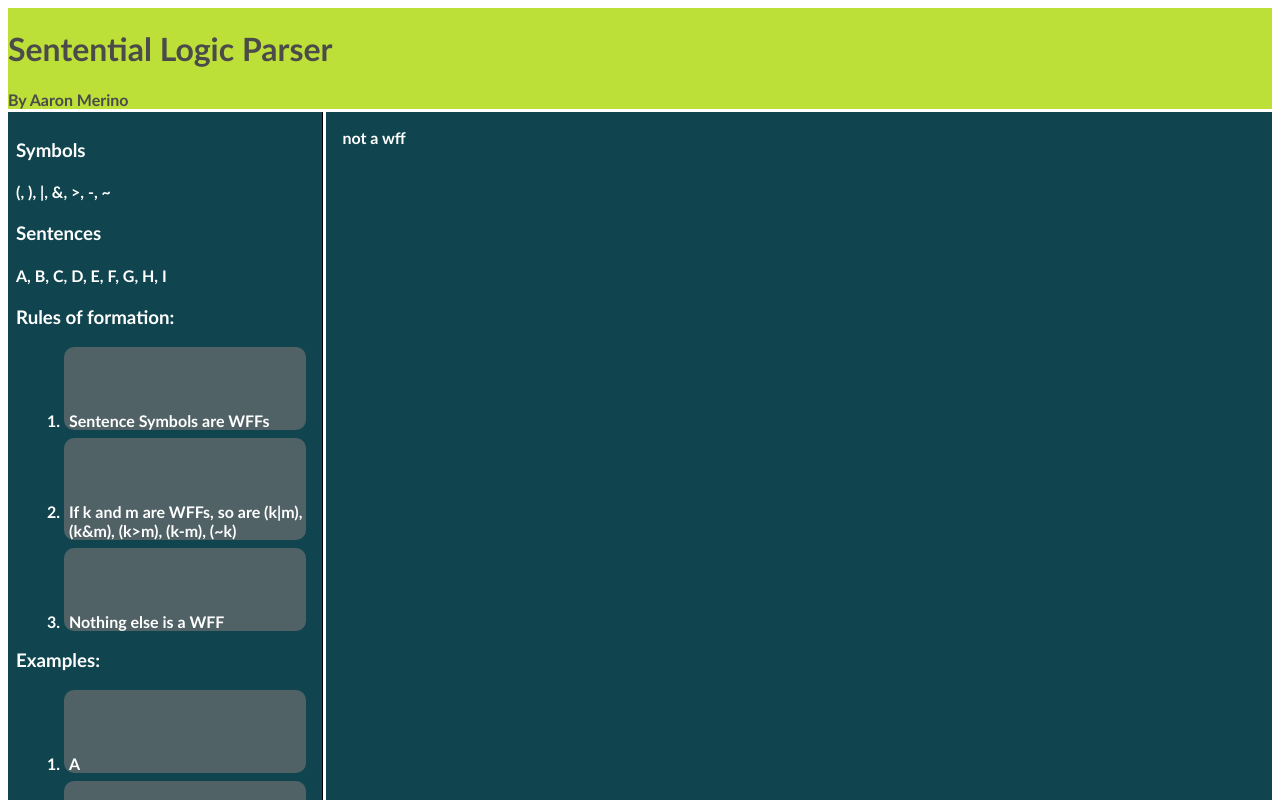
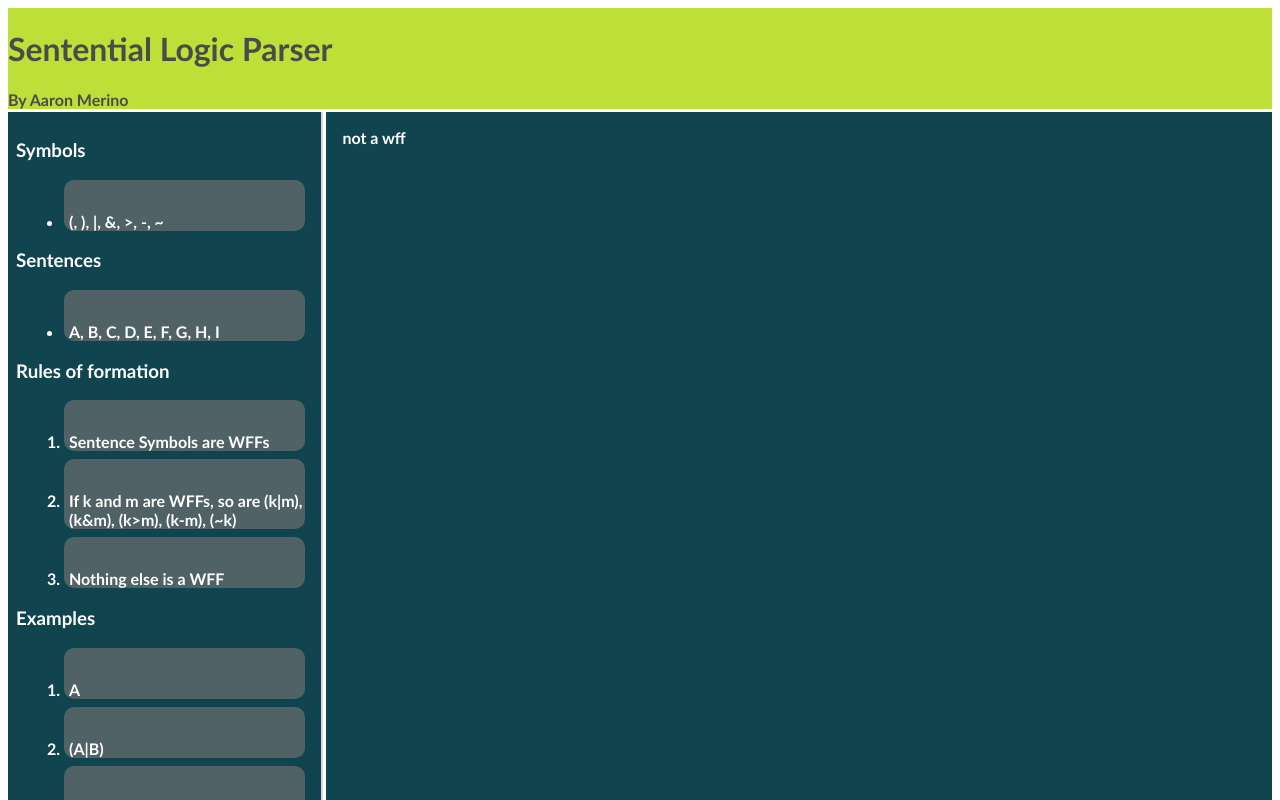
Before and after one commit to aaronmerino/sentential-parser, a React app: page / in a window 1280 px wide. Shown: the top 800 px of the page. Built offline with nearby package versions, Linux system fonts and the light colour scheme.

Commit message:
some style changes; added more on info tab

```diff
--- a/src/App.js
+++ b/src/App.js
@@ -85,30 +85,31 @@ class Result extends React.Component {
   }
 }
 
-
+class InformationRulesOfFormation extends React.Component {
+  render() {
+    return (
+      <div>
+        <h3>Rules of formation</h3>
+        <ol>
+          <li>Sentence Symbols are WFFs</li>
+          <li>If k and m are WFFs, so are (k|m), (k&m), (k>m), (k-m), (~k)</li>
+          <li>Nothing else is a WFF</li>
+        </ol>
+      </div>
+    );
+  }
+}
 
 class InformationSymbols extends React.Component {
   render() {
     return (
       <div>
         <h3>Symbols</h3>
-        <h4>{'(, ), |, &, >, -, ~'}</h4>
+        <ul>
+          <li>{'(, ), |, &, >, -, ~'}</li>
+        </ul>
+        {/* <h4>{'(, ), |, &, >, -, ~'}</h4> */}
       </div>
-    );
-  }
-}
-
-class InformationRulesOfFormation extends React.Component {
-  render() {
-    return (
-      <div>
-      <h3>Rules of formation:</h3>
-      <ol>
-        <li>Sentence Symbols are WFFs</li>
-        <li>If k and m are WFFs, so are (k|m), (k&m), (k>m), (k-m), (~k)</li>
-        <li>Nothing else is a WFF</li>
-      </ol>
-    </div>
     );
   }
 }
@@ -118,7 +119,10 @@ class InformationSentences extends React.Component {
     return (
       <div>
         <h3>Sentences</h3>
-        <h4>{'A, B, C, D, E, F, G, H, I'}</h4>
+        <ul>
+          <li>{'A, B, C, D, E, F, G, H, I'}</li>
+        </ul>
+        {/* <h4>{'A, B, C, D, E, F, G, H, I'}</h4> */}
       </div>
     );
   }
@@ -128,12 +132,12 @@ class InformationExampleWFFs extends React.Component {
   render() {
     return (
       <div>
-        <h3>Examples:</h3>
+        <h3>Examples</h3>
         <ol>
           <li>A</li>
           <li>(A|B)</li>
           <li>(A|(C&D))</li>
-      </ol>
+        </ol>
       </div>
     );
   }
--- a/src/style.css
+++ b/src/style.css
@@ -1,19 +1,15 @@
-/* #10454F
+/*
+#BDE038
+#10454F
 #506266
 #818274
 #A3AB78 */
 
-
-html, body, #root {
-  height: 100%;
+body {
+  /* height: 100vh; */
+  background-color: white;
 }
 
-input {
-  display: block;
-  /* width: 100%;
-  height: 95%; */
-  padding: 5px;
-}
 
 .highlight {
   border-radius: 5px;
@@ -23,7 +19,6 @@ input {
 }
 
 .Result ul {
-
   padding: 5px 5px 5px 5px;
   margin-left: 1em;
   /* width: 50%; */
@@ -43,9 +38,9 @@ input {
 
 li {
   border-radius: 10px;
-  padding: 4em 0 0 5px;
+  padding: 2em 0 0 5px;
   background-color: #506266;
-  height: 100%;
+  /* height: 100%; */
   margin: 0.5em;
 }
 
@@ -54,10 +49,14 @@ li {
   grid-template-columns: 1fr 3fr;
   /* grid-template-rows: 1fr 1fr 3fr; */
   margin: 0 auto;
-  /* height: 100%; */
+  /* height: 100vh; */
   gap: 0.2em;
   font-family: "Trebuchet MS", "Lucida Grande", "Lucida Sans Unicode", "Lucida Sans", sans-serif;
   font-weight:bold;
+}
+
+.Header .Information .Result .InputExpressionBar {
+  min-height: 0px;
 }
 
 .Header {
@@ -74,7 +73,8 @@ li {
 .Information {
   grid-column: 1;
   grid-row: 2;
-  border-right: 1px solid rgb(0, 0, 0);
+  border-right: 2px solid #d8d8d8;
+  /* border-bottom: 2px solid #BDE038; */
   padding: 0.5em;
   background-color: #10454F;
   color: white;
@@ -83,6 +83,15 @@ li {
 .InputExpressionBar {
   grid-column: 2 / 3;
   grid-row: 3;
+  width: 100%;
+}
+
+
+input {
+  display: block;
+  height: 95%;
+  padding: 5px;
+  width: calc(100% - 15px);
 }
 
 
@@ -91,7 +100,9 @@ li {
   grid-row: 2;
   padding: 1em;
   background-color: #10454F;
+  /* border-bottom: 2px solid #BDE038; */
   color: white;
+  /* overflow: auto; */
 }
 
 
```
